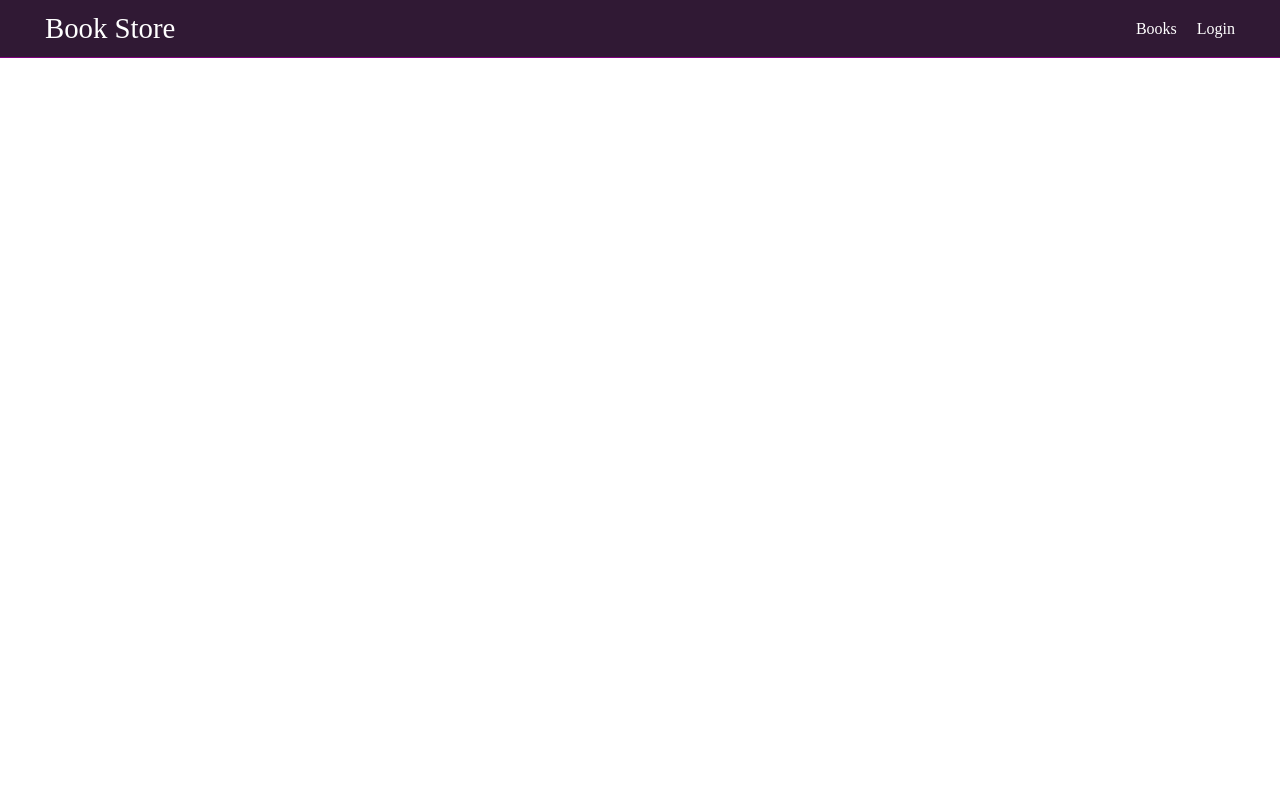
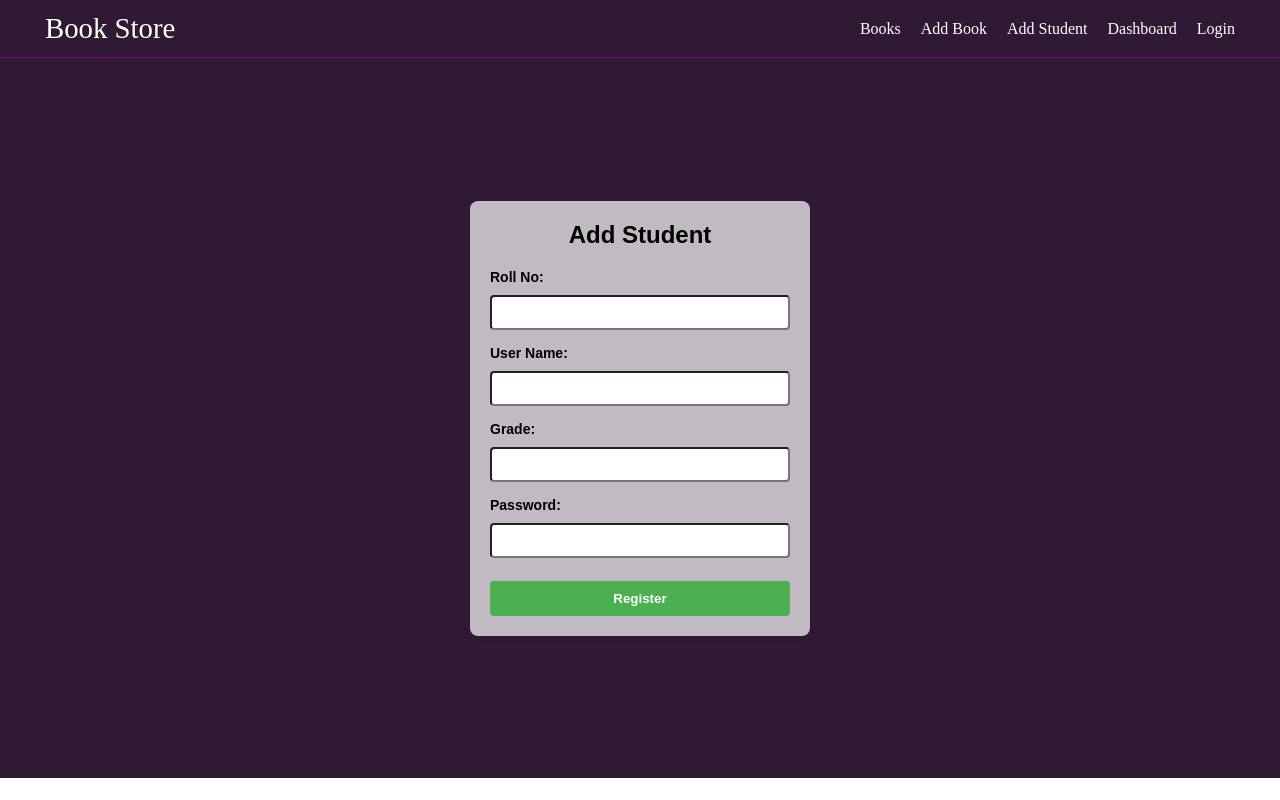
Before and after one commit to yasindu2000/Bookstore-Management-System, a React (Vite) app in the folder client/: page /addstudent in a window 1280 px wide. Built offline with nearby package versions, Linux system fonts and the light colour scheme.

Commit message:
addstudent page created

```diff
--- a/client/src/App.jsx
+++ b/client/src/App.jsx
@@ -3,15 +3,20 @@ import Home from "./components/Home";
 import Navbar from "./components/Navbar";
 import Books from "./components/Books";
 import Login from "./components/Login";
+import Dashboard from "./components/Dashboard";
+import AddStudent from "./components/AddStudent";
 
 function App() {
   return (
     <BrowserRouter>
       <Navbar />
       <Routes>
-        <Route path="/" element={<Home />} />
-        <Route path="/Books" element={<Books />} />
-        <Route path="/login" element={<Login />} />
+        <Route path="/" element={<Home/>} />
+        <Route path="/Books" element={<Books/>} />
+        <Route path="/login" element={<Login/>} />
+        <Route path="/dashboard" element={<Dashboard/>} />
+        <Route path="/addstudent" element={<AddStudent/>} />
+
       </Routes>
     </BrowserRouter>
   );
--- a/client/src/CSS/Login.css
+++ b/client/src/CSS/Login.css
@@ -1,4 +1,4 @@
-.login-page{
+.login-page, .student-form-container{
 font-family: Arial, Helvetica, sans-serif;
 margin: 0;
 padding: 0;
@@ -10,7 +10,7 @@ background-color: #301934;
 
 }
 
-.login-container{
+.login-container, .student-form{
 
     background-color: rgba(255, 255, 255, 0.7);
     border-radius: 8px;
@@ -18,17 +18,19 @@ background-color: #301934;
     padding: 20px;
     width: 300px;
 }
-.login-container h2{
+.login-container h2, .student-form h2{
     margin-bottom: 20px;
     text-align: center;
 }
 
-.login-container .form-group{
+.login-container .form-group,
+.student-form .form-group{
 
  margin-bottom: 15px;
 }
 
-.login-container .form-group label{
+.login-container .form-group label,
+.student-form .form-group label{
     display: block;
     font-size: 14px;
     font-weight: bold;
@@ -36,7 +38,8 @@ background-color: #301934;
 }
 
 .login-container .form-group input,
-.login-container .form-group select{
+.login-container .form-group select,
+.student-form .form-group input{
     width: 100%;
     padding: 8px;
     box-sizing: border-box;
@@ -45,7 +48,8 @@ background-color: #301934;
     border-radius: 4px;
 }
 
-.login-container .btn-login{
+.login-container .btn-login,
+.student-form button{
     background-color: #4caf50;
     padding: 10px;
     color: white;
--- /dev/null
+++ b/client/src/components/AddStudent.jsx
@@ -0,0 +1,63 @@
+import React, { useState } from "react";
+import "../CSS/Login.css";
+import axios from "axios";
+
+function AddStudent() {
+  const [roll, setRoll] = useState("student");
+  const [username, setUsername] = useState("");
+  const [grade, setGrade] = useState("");
+  const [password, setPassword] = useState("");
+
+  const handleSubmit = (e) => {
+    e.preventDefault()
+
+    axios.post("http://localhost:3001", {roll, username, grade, password})
+    .then(res => console.log(res))
+    .catch(err => console.log(err))
+  };
+
+  return (
+    <div className="student-form-container">
+      <form action="" className="student-form" onSubmit={handleSubmit}>
+        <h2 className="">Add Student</h2>
+
+        <div className="form-group">
+          <label htmlFor="roll" className="">
+            Roll No:
+          </label>
+          <input type="text" className="" name="roll" id="roll"
+          onChange={(e) => setRoll(e.target.value)} />
+        </div>
+
+        <div className="form-group">
+          <label htmlFor="username" className="">
+            User Name:
+          </label>
+          <input type="text" className="" name="username" id="username"
+          onChange={(e) => setUsername(e.target.value)}/>
+        </div>
+
+        <div className="form-group">
+          <label htmlFor="grade" className="">
+            Grade:
+          </label>
+          <input type="text" className="" name="grade" id="grade"
+          onChange={(e) => setGrade(e.target.value)}/>
+        </div>
+
+        <div className="form-group">
+          <label htmlFor="password" className="">
+            Password:
+          </label>
+          <input type="text" className="" name="password" id="password"
+          onChange={(e) => setPassword(e.target.value)}/>
+        </div>
+        <button type="submit" className="">
+          Register
+        </button>
+      </form>
+    </div>
+  );
+}
+
+export default AddStudent;
--- /dev/null
+++ b/client/src/components/Dashboard.jsx
@@ -0,0 +1,9 @@
+import React from 'react'
+
+function Dashboard() {
+  return (
+    <div>ADAFDADF</div>
+  )
+}
+
+export default Dashboard
--- a/client/src/components/Login.jsx
+++ b/client/src/components/Login.jsx
@@ -1,16 +1,25 @@
 import { useState } from "react";
 import "../CSS/Login.css";
 import axios from 'axios'
+import { useNavigate } from "react-router-dom";
 
 function Login() {
   const [username, setUsername] = useState("");
   const [password, setPassword] = useState("");
   const [role, setRole] = useState("student");
+  const navigate = useNavigate();
+
+  axios.defaults.withCredentials = true;
 
   const handleSubmit = ()=>{
 
     axios.post('http://localhost:3001/auth/login', {username, password, role})
-    .then(res => console.log(res))
+    .then(res => {
+      if(res.data.login && res.data.role === "admin"){
+
+        navigate("/dashboard")
+      }
+    })
     .catch(err => console.log(err))
 
   }
--- a/client/src/components/Navbar.jsx
+++ b/client/src/components/Navbar.jsx
@@ -13,6 +13,16 @@ function Navbar() {
         <Link to="/books" className="navbar-link">
           Books
         </Link>
+
+        <Link to="/addbook" className="navbar-link">
+          Add Book
+        </Link>
+        <Link to="/addstudent" className="navbar-link">
+          Add Student
+        </Link>
+        <Link to="/dashboard" className="navbar-link">
+          Dashboard
+        </Link>
         <Link to="/login" className="navbar-link">
           Login
         </Link>
```
Also changed, not shown: 1 other file (tests, documents, lock files or other folders).
